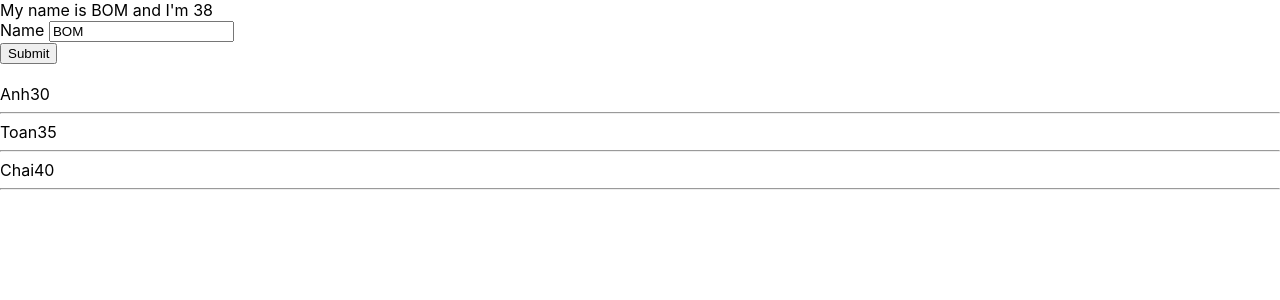
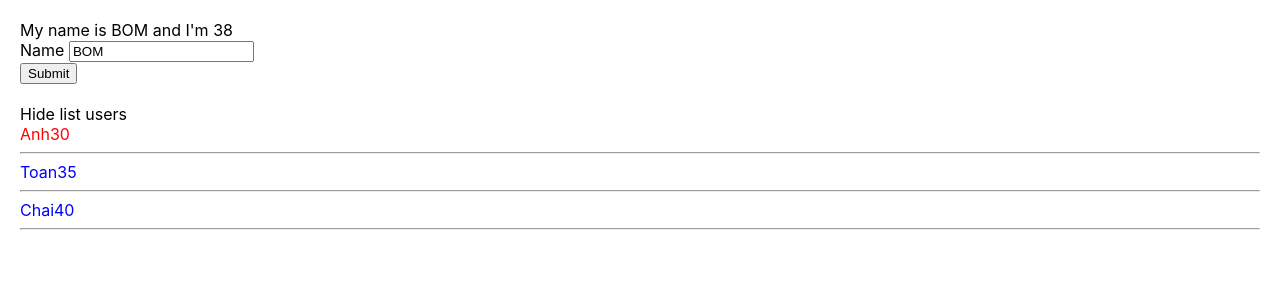
Before and after one commit to DatVu42/base-reactjs, a React (Create React App) app: page / in a window 1280 px wide. Shown: the top 300 px of the page. Built offline with nearby package versions, Linux system fonts and the light colour scheme.

Commit message:
cau dieu kien

```diff
--- a/src/App.css
+++ b/src/App.css
@@ -1,4 +1,13 @@
+.red {
+  color: red;
+}
+
+.blue {
+  color: blue;
+}
+
 body {
+  padding: 20px;
   margin: 0;
   font-family: -apple-system, BlinkMacSystemFont, 'Segoe UI', 'Roboto', 'Oxygen',
     'Ubuntu', 'Cantarell', 'Fira Sans', 'Droid Sans', 'Helvetica Neue',
--- a/src/components/DisplayInfo.js
+++ b/src/components/DisplayInfo.js
@@ -1,16 +1,32 @@
 import React from "react";
 
 class DisplayInfo extends React.Component {
+    state = {
+        isShowListUsers: true
+    }
+
+    toggleListUsers = () => {
+        this.setState({
+            isShowListUsers: !this.state.isShowListUsers
+        })
+    }
 
     render() {
         const { listUsers } = this.props;
         // console.log(this.props?.listUsers)
         return (
             <div>
+                <div>
+                    <span onClick={this.toggleListUsers}>
+                        {this.state.isShowListUsers ? "Hide list users" : "Show list users"}
+                    </span>
+                </div>
+                {this.state.isShowListUsers &&
+                    <div>
                         {listUsers.map((user) => {
-                    const {id, name, age} = user;
+                            const { id, name, age } = user;
                             return (
-                        <div key={id}>
+                                <div key={id} className={age <= 30 ? "red" : "blue"}>
                                     {name}
                                     {age}
                                     <hr />
@@ -18,6 +34,8 @@ class DisplayInfo extends React.Component {
                             )
                         })}
                     </div>
+                }
+            </div>
         )
     }
 }
```
Lines whose indentation alone changed are shown as unchanged.
